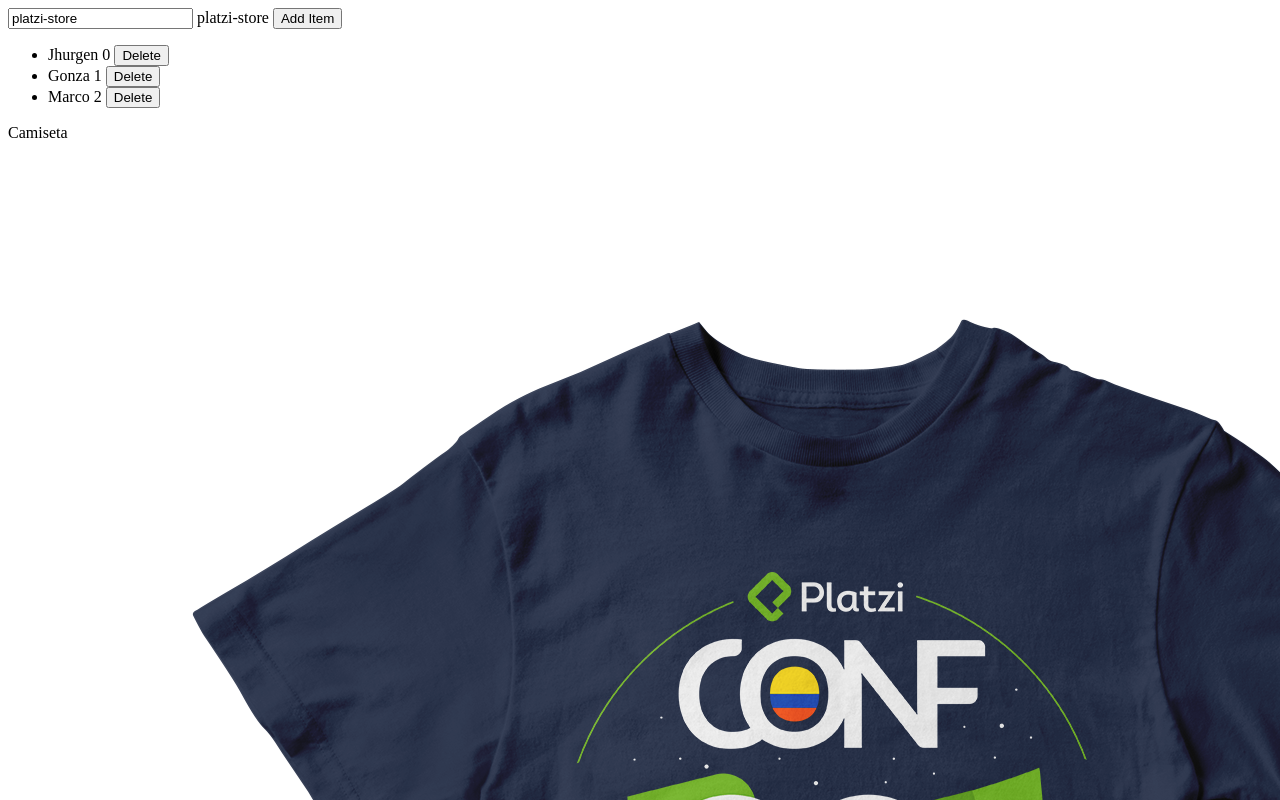
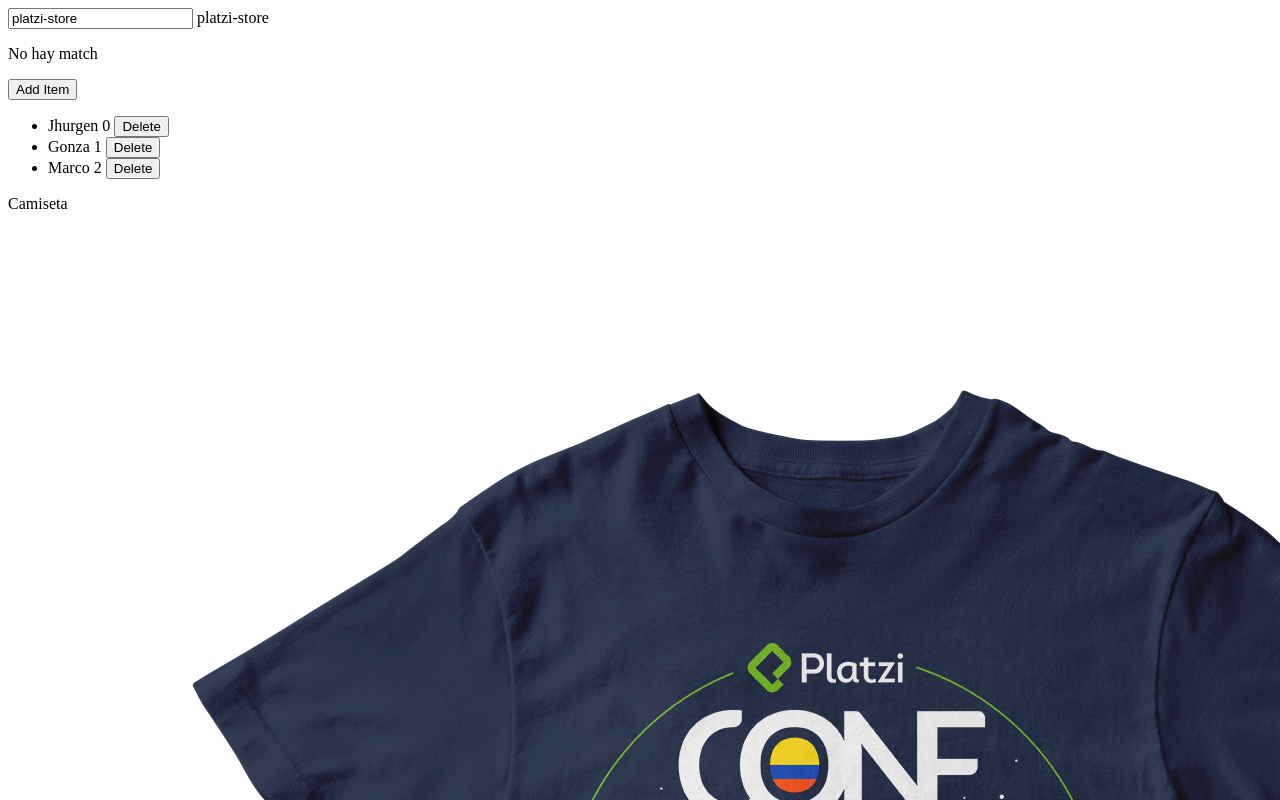
Before and after one commit to JhurgenMrz/Angular, an Angular app in the folder platzi-store/: page / in a window 1280 px wide. Shown: the top 800 px of the page. Built offline with nearby package versions, Linux system fonts and the light colour scheme.

Commit message:
ngSwitch

```diff
--- a/platzi-store/src/app/app.component.html
+++ b/platzi-store/src/app/app.component.html
@@ -4,6 +4,14 @@
 <div *ngIf="title === 'Jhurgen' ">
   This is a div
 </div>
+
+<div [ngSwitch]="title">
+  <p *ngSwitchCase="'jhurgen'" >Este es Jhurgen</p>
+  <p *ngSwitchCase="'juan'" >Este es Juan</p>
+  <p *ngSwitchCase="'julian'">Este es Julian</p>
+  <p *ngSwitchCase="'pablo'">Este es Pablo</p>
+  <p *ngSwitchDefault >No hay match</p>
+</div >
 
 <button (click)="addItem()" >Add Item </button>
 
```
